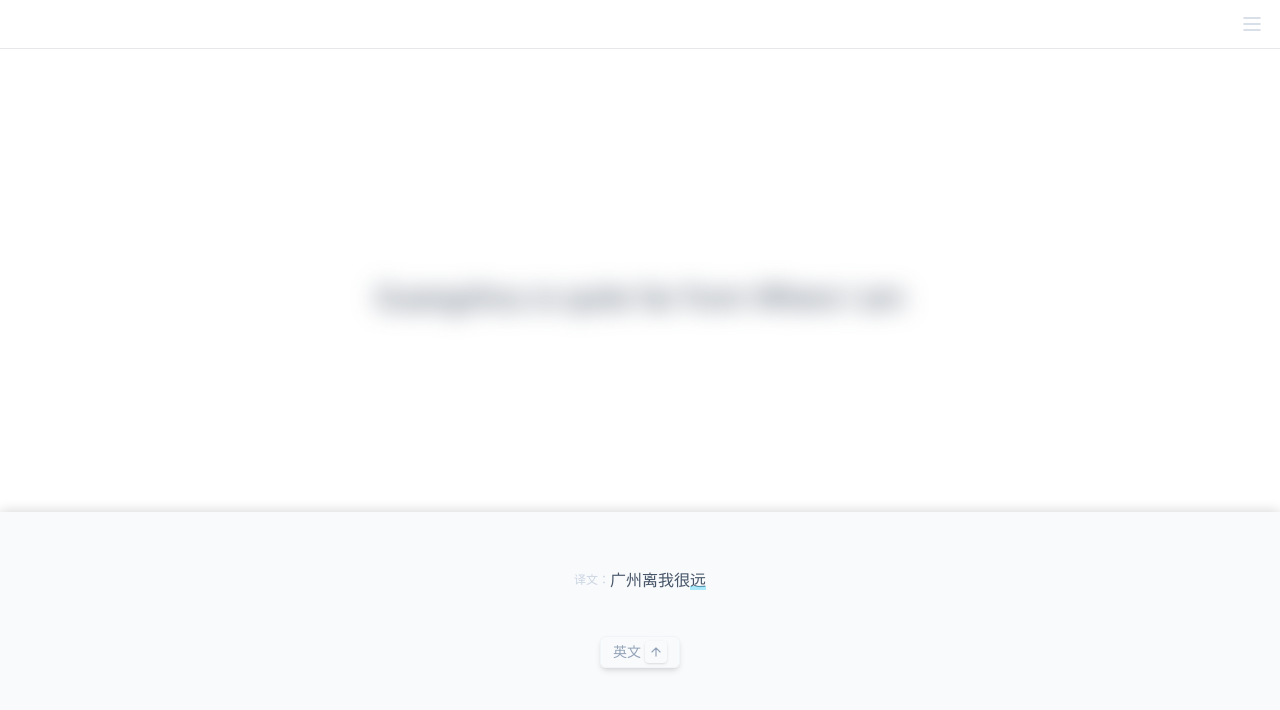
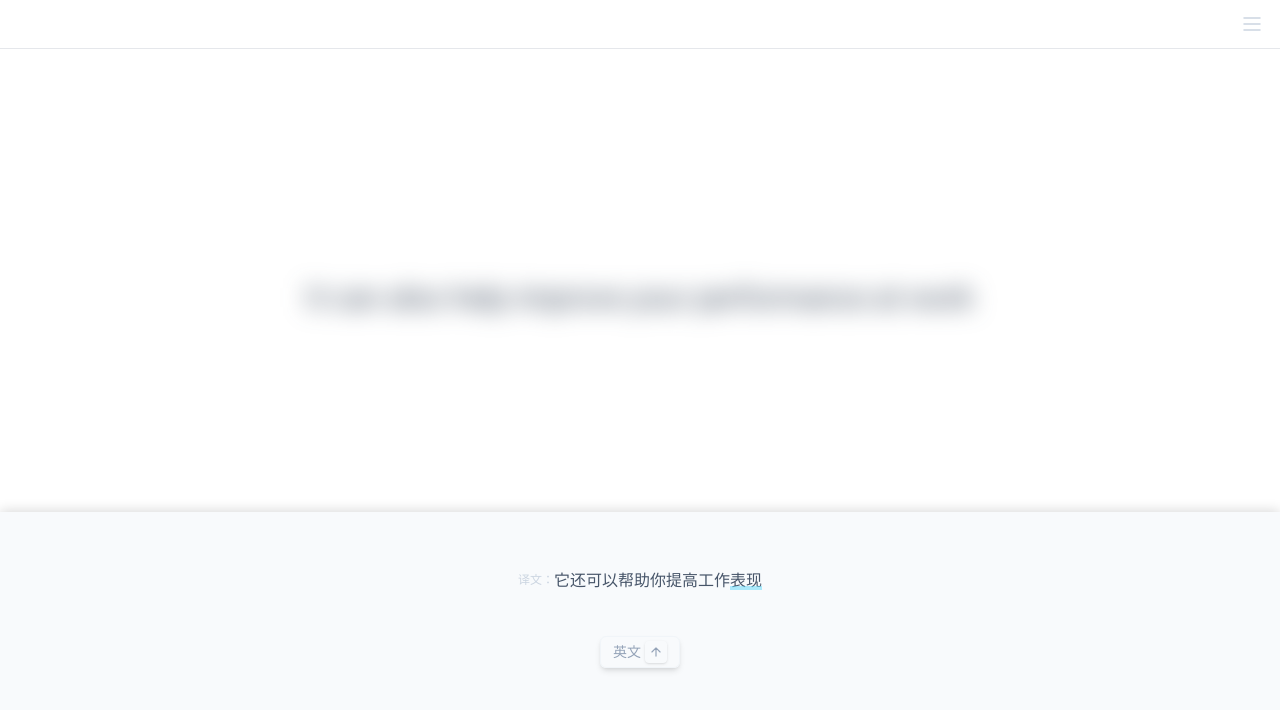
Before and after one commit to StrangeTown/just_recite_web, a React app: page / in a window 1280 px wide. Shown: the top 710 px of the page. Built offline with nearby package versions, Linux system fonts and the light colour scheme.

Commit message:
update strings

```diff
--- a/src/data/2024.ts
+++ b/src/data/2024.ts
@@ -137,6 +137,142 @@ const strings: tStringItem[] = [
 			text: "轨道",
 		},
 	},
+	{
+		id: "a0332c16-3f87-45a7-be2f-221920e5f2ca",
+		en: "He didn't deserve to be treated like that",
+		zh: "他不应该被那样对待",
+		hook: {
+			text: "对待",
+		},
+	},
+	{
+		id: "6e2e1e9a-95b1-4e63-97be-07e77b9703b7",
+		en: "Based on the information you provided, I think you are a good fit for the position",
+		zh: "根据你提供的信息，我认为你很适合这个职位",
+		hook: {
+			text: "适合",
+		},
+	},
+	{
+		id: "a2a85a62-9f0f-43e3-b576-cad4dc8ad956",
+		en: "That's probably OK with him, since he's not a big fan of parties",
+		zh: "对他来说可能没问题，因为他不是聚会的忠实粉丝",
+		hook: {
+			text: "粉丝",
+		},
+	},
+	{
+		id: "d890153d-f20a-46df-8ebb-d4bb14c70e77",
+		en: "I'm going back to my hometown for the Spring Festival",
+		zh: "我要回老家过春节",
+		hook: {
+			text: "老家",
+		},
+	},
+	{
+		id: "7a9eb4f5-f50e-43c0-a949-9ab6fbee339f",
+		en: "It doesn't matter if you don't have a specific plan",
+		zh: "如果你没有具体的计划也没关系",
+		hook: {
+			text: "具体",
+		},
+	},
+	{
+		id: "bd877e40-d3b6-498f-8e30-ce8dfed2f122",
+		en: "He makes the team tough to beat, and he's a great leader",
+		zh: "他让球队难以击败，他是一个伟大的领导者",
+		hook: {
+			text: "领导者",
+		},
+	},
+	{
+		id: "8b1aff6d-99ab-4934-9422-964a62f6c39e",
+		en: "If you feel like you are not making progress, you can always ask for help",
+		zh: "如果你觉得自己没有进步，你可以随时寻求帮助",
+		hook: {
+			text: "进步",
+		},
+	},
+	{
+		id: "204b683a-ae59-4bac-bb71-3a2167fa85a2",
+		en: "It might be worth talking to your boss about it",
+		zh: "和你的老板谈谈这件事可能是值得的",
+		hook: {
+			text: "值得",
+		},
+	},
+	{
+		id: "e2844ee7-629d-408c-ac15-1edfe5fc7562",
+		en: "Try to make time for things that you enjoy outside of work",
+		zh: "尽量抽出时间做你喜欢的事情",
+		hook: {
+			text: "喜欢",
+		},
+	},
+	{
+		id: "eb6fcf2a-1d59-4d87-b2fd-52018b1ead78",
+		en: "It will reduce your stress levels and make you feel more fulfilled",
+		zh: "这将降低你的压力水平，让你感到更加充实",
+		hook: {
+			text: "充实",
+		},
+	},
+	{
+		id: "4cfe8a7b-624a-4b90-9139-46d5cf737dc9",
+		en: "It can also help improve your performance at work",
+		zh: "它还可以帮助你提高工作表现",
+		hook: {
+			text: "表现",
+		},
+	},
+	{
+		id: "a7982f08-84df-4ee3-96a4-d1dae70021da",
+		en: "Watching football can be a great way to relax",
+		zh: "看足球是放松的好方法",
+		hook: {
+			text: "放松",
+		},
+	},
+	{
+		id: "ab1b3373-ade5-4399-ad69-b7a138f53486",
+		en: "Reading is not only a great way to relax, but it can also help you learn new things",
+		zh: "阅读不仅是放松的好方法，还可以帮助你学习新知识",
+		hook: {
+			text: "阅读",
+		},
+	},
+	{
+		id: "9e53cc32-42d6-486c-acd0-378efc929f7f",
+		en: "What types of books do you like to read?",
+		zh: "你喜欢读什么类型的书？",
+		hook: {
+			text: "类型",
+		},
+	},
+	{
+		id: "ac543ab3-713e-4ded-888c-f6fd1fa42713",
+		en: "It's no wonder this book has been on the bestseller list for so long",
+		zh: "难怪这本书在畅销书榜上呆了这么久",
+		hook: {
+			text: "畅销",
+		},
+	},
+	{
+		id: "97a36eeb-4d31-4a6d-9107-9e961e72a3f3",
+		en: "Harry Potter is one of the most popular books of all time",
+		zh: "《哈利·波特》是有史以来最受欢迎的书之一",
+		hook: {
+			text: "受欢迎",
+		},
+	},
+	{
+		id: "42e8dc39-66e9-4234-a256-5f0ab226c743",
+		en: "What do you like most about it?",
+		zh: "你最喜欢它的什么？",
+		hook: {
+			text: "喜欢",
+		},
+	},
 ];
 
 export default strings;
```
